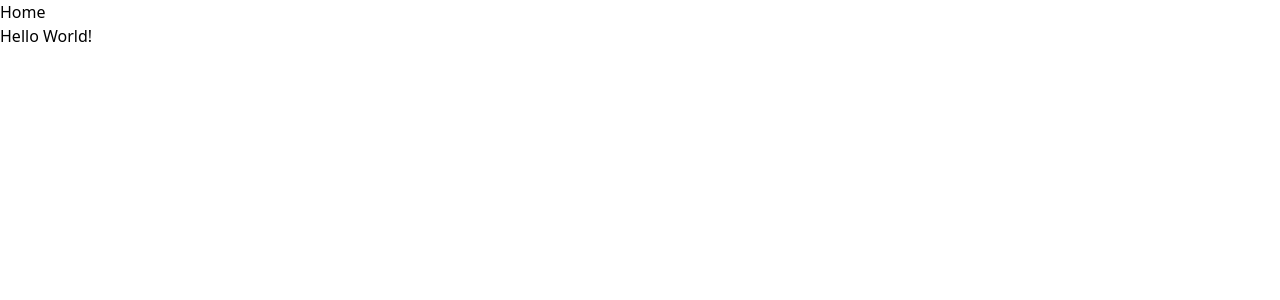
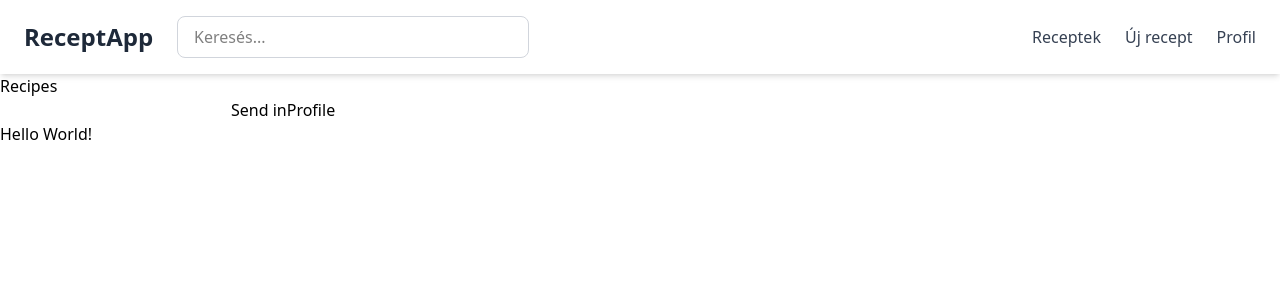
Before and after one commit to wemcy/yet-another-bsc-thesis, a Vue app in the folder src/frontend/recipe-web-frontend/: page / in a window 1280 px wide. Shown: the top 300 px of the page. Built offline with nearby package versions, Linux system fonts and the light colour scheme; the HTML template or start-up script is replaced by a standard one.

Commit message:
Added some simple code

```diff
--- a/src/frontend/recipe-web-frontend/src/App.vue
+++ b/src/frontend/recipe-web-frontend/src/App.vue
@@ -1,16 +1,8 @@
 <script setup lang="ts">
-import { RouterLink, RouterView } from 'vue-router'
+import { RouterView } from 'vue-router'
 </script>
 
 <template>
-    <header>
-        <div class="wrapper">
-            <nav>
-                <RouterLink to="/">Home</RouterLink>
-            </nav>
-        </div>
-    </header>
-
     <RouterView />
 </template>
 
--- a/src/frontend/recipe-web-frontend/src/views/HomeView.vue
+++ b/src/frontend/recipe-web-frontend/src/views/HomeView.vue
@@ -1,5 +1,27 @@
 <script setup lang="ts"></script>
 
 <template>
+    <nav class="bg-white shadow-md px-6 py-4 flex justify-between items-center">
+        <div class="text-2xl font-bold text-gray-800">ReceptApp</div>
+        <div class="flex-1 mx-6">
+            <input
+                type="text"
+                placeholder="Keresés..."
+                class="w-full px-4 py-2 border border-gray-300 rounded-lg focus:outline-none focus:ring-2 focus:ring-blue-400"
+            />
+        </div>
+        <ul class="flex flex-2 justify-end space-x-6 text-gray-700">
+            <li><a href="#" class="hover:text-blue-600">Receptek</a></li>
+            <li><a href="#" class="hover:text-blue-600">Új recept</a></li>
+            <li><a href="#" class="hover:text-blue-600">Profil</a></li>
+        </ul>
+    </nav>
+    <nav>
+        <h1>Recipes</h1>
+        <input type="search" />
+        <button>Send in</button>
+        <button>Profile</button>
+    </nav>
     <main>Hello World!</main>
+    <footer></footer>
 </template>
```
